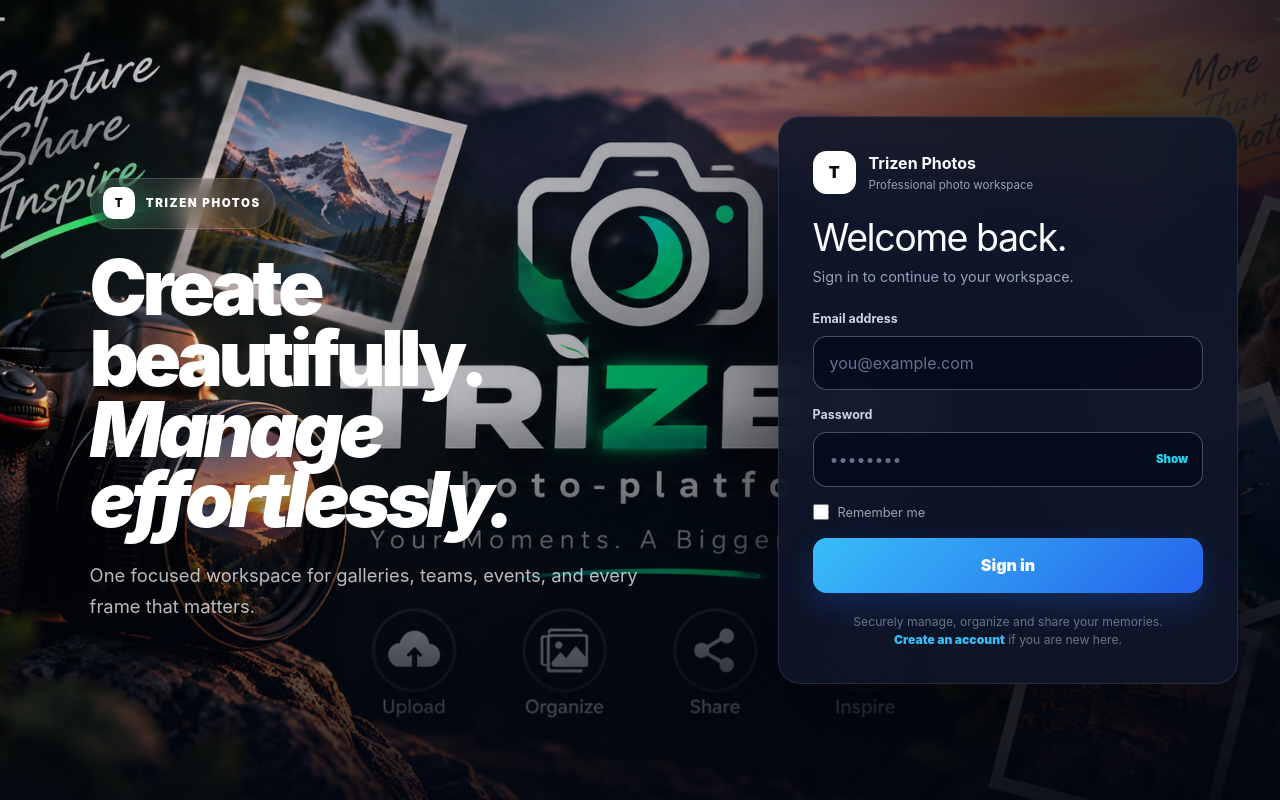
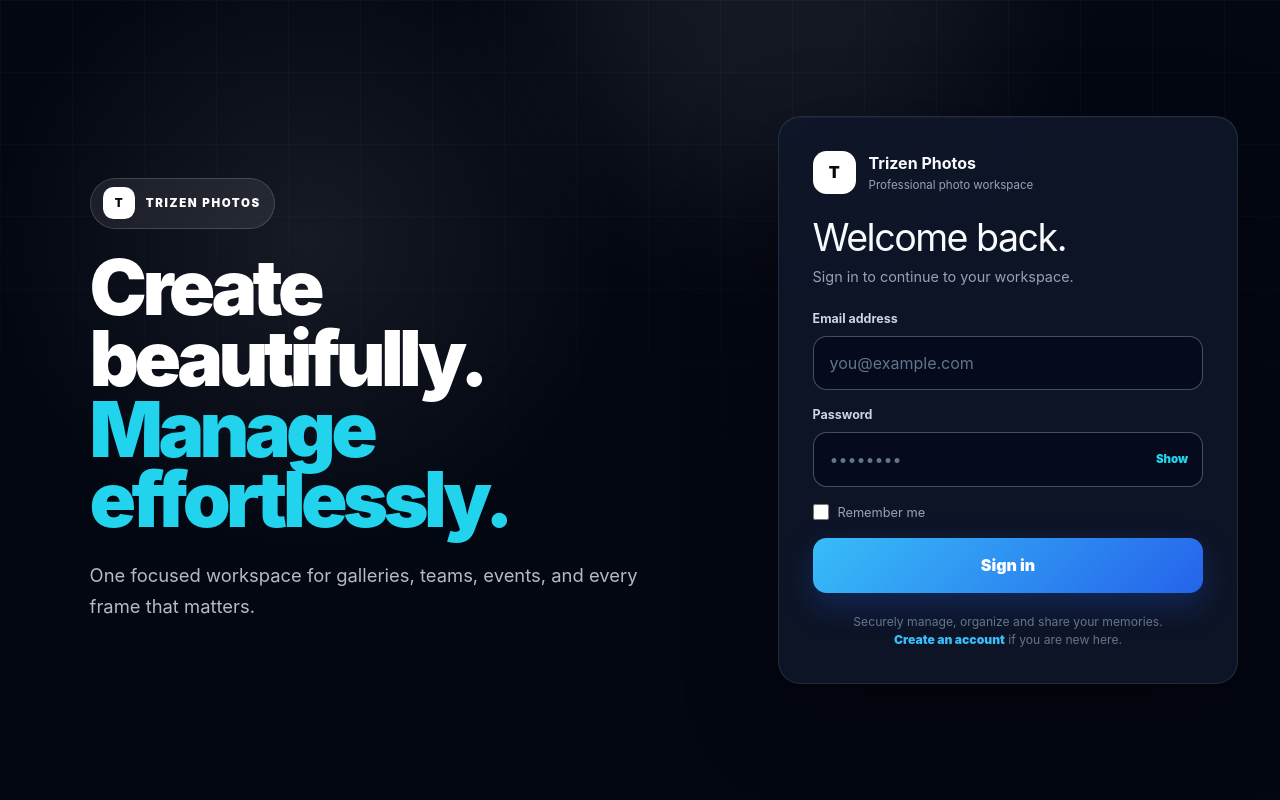
Before and after one commit to Satyakush/trizen-photo-platform, a React (Vite) app in the folder client/: page /login in a window 1280 px wide. Built offline with nearby package versions, Linux system fonts and the light colour scheme; no server answers.

Commit message:
ui: remove Trizen login photography for dark product visual

```diff
--- a/client/src/pages/auth/login.css
+++ b/client/src/pages/auth/login.css
@@ -1,5 +1,6 @@
 .trizen-login{min-height:100dvh;display:grid;grid-template-columns:minmax(0,1.15fr) minmax(390px,.85fr);padding:0;background:#030712;color:#fff;overflow:hidden;isolation:isolate}
-.trizen-login__backdrop{position:absolute;inset:0;z-index:-2;background:linear-gradient(90deg,rgba(3,7,18,.12),rgba(3,7,18,.38) 52%,rgba(3,7,18,.82)),url("/trizen-photo.png") center/cover no-repeat}
+.trizen-login__backdrop{position:absolute;inset:0;z-index:-2;background:linear-gradient(90deg,rgba(3,7,18,.12),rgba(3,7,18,.38) 52%,rgba(3,7,18,.82)),none center/cover no-repeat}
+.trizen-login__backdrop::before{content:"";position:absolute;inset:0;background-image:linear-gradient(rgba(148,163,184,.045) 1px,transparent 1px),linear-gradient(90deg,rgba(148,163,184,.045) 1px,transparent 1px);background-size:72px 72px;mask-image:linear-gradient(to bottom,black,transparent 88%)}
 .trizen-login__backdrop::after{content:"";position:absolute;inset:0;background:radial-gradient(circle at 24% 30%,rgba(255,255,255,.08),transparent 28%),linear-gradient(180deg,transparent 48%,rgba(3,7,18,.82))}
 .trizen-login__glow{position:absolute;width:28rem;height:28rem;border-radius:999px;background:rgba(255,255,255,.07);filter:blur(80px);right:22%;top:-15rem;z-index:-1}
 .trizen-login__layout{width:100%;display:grid;grid-template-columns:minmax(0,1.15fr) minmax(390px,.85fr);grid-column:1/-1;align-items:center}
@@ -7,7 +8,7 @@
 .trizen-login__eyebrow{display:inline-flex;width:max-content;align-items:center;gap:.65rem;padding:.55rem .8rem;border:1px solid rgba(255,255,255,.16);border-radius:999px;background:rgba(255,255,255,.08);backdrop-filter:blur(14px);font-size:.72rem;font-weight:900;letter-spacing:.14em;text-transform:uppercase}
 .trizen-login__mark{width:2rem;height:2rem;display:grid;place-items:center;border-radius:.65rem;background:#fff;color:#09090b}
 .trizen-login__intro h1{margin:1.5rem 0 0;max-width:680px;font-size:clamp(3rem,6vw,6rem);line-height:.92;letter-spacing:-.06em;font-weight:900}
-.trizen-login__intro p{max-width:560px;margin:1.5rem 0 0;color:rgba(255,255,255,.72);font-size:clamp(.95rem,1.5vw,1.15rem);line-height:1.7}
+.trizen-login__intro h1 em{font-style:normal;color:#22d3ee}.trizen-login__intro p{max-width:560px;margin:1.5rem 0 0;color:rgba(255,255,255,.72);font-size:clamp(.95rem,1.5vw,1.15rem);line-height:1.7}
 .trizen-login__card{width:min(calc(100% - 3rem),460px);justify-self:center;padding:clamp(1.35rem,3vw,2.1rem);border:1px solid rgba(148,163,184,.16);border-radius:1.4rem;background:rgba(15,23,42,.9);box-shadow:0 30px 90px rgba(0,0,0,.42),inset 0 1px rgba(255,255,255,.04);backdrop-filter:blur(20px)}
 .trizen-login__brand{display:flex;align-items:center;gap:.8rem;margin-bottom:1.5rem}
 .trizen-login__brand-mark{width:2.7rem;height:2.7rem;display:grid;place-items:center;border-radius:.85rem;background:#fff;color:#09090b;font-weight:900}
```
